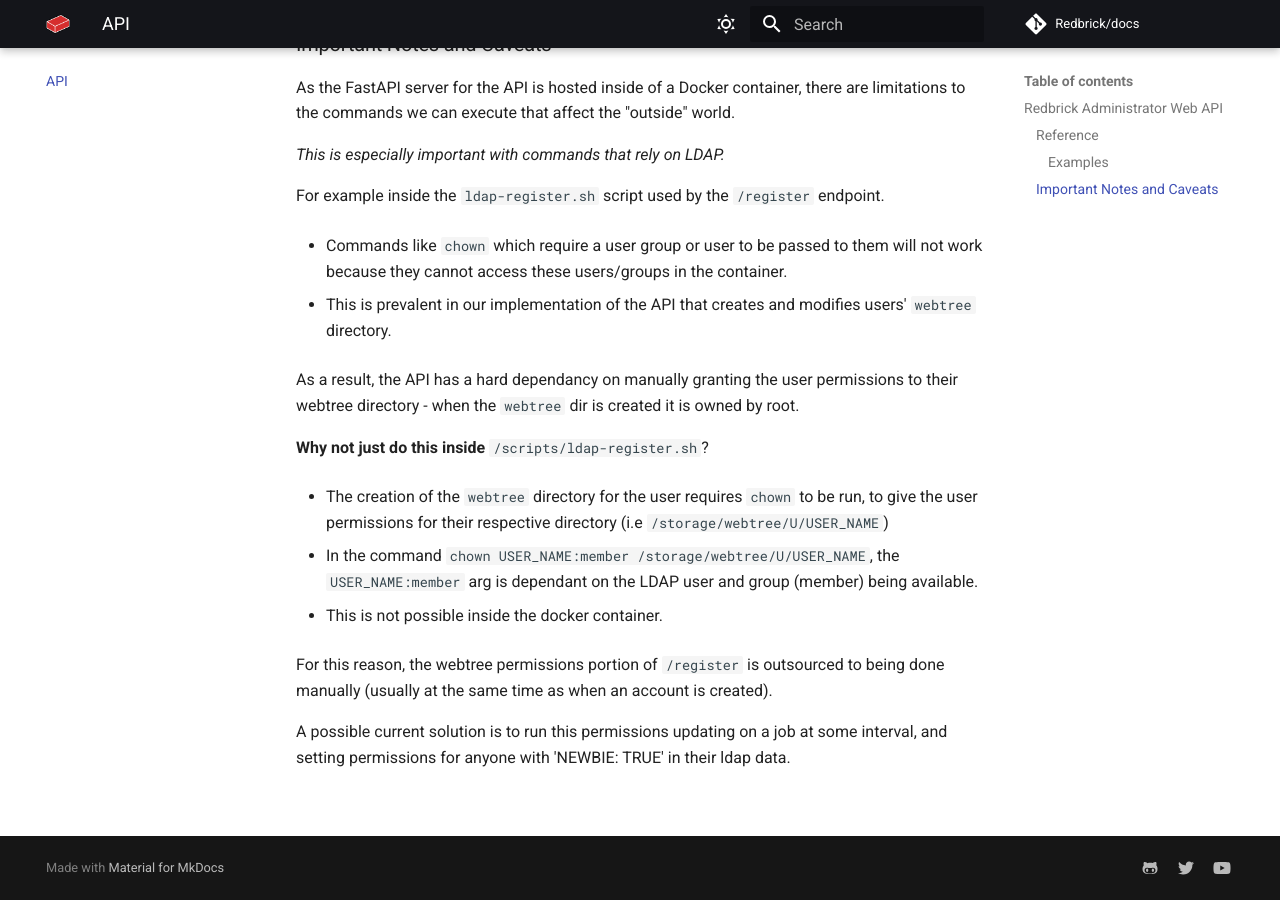
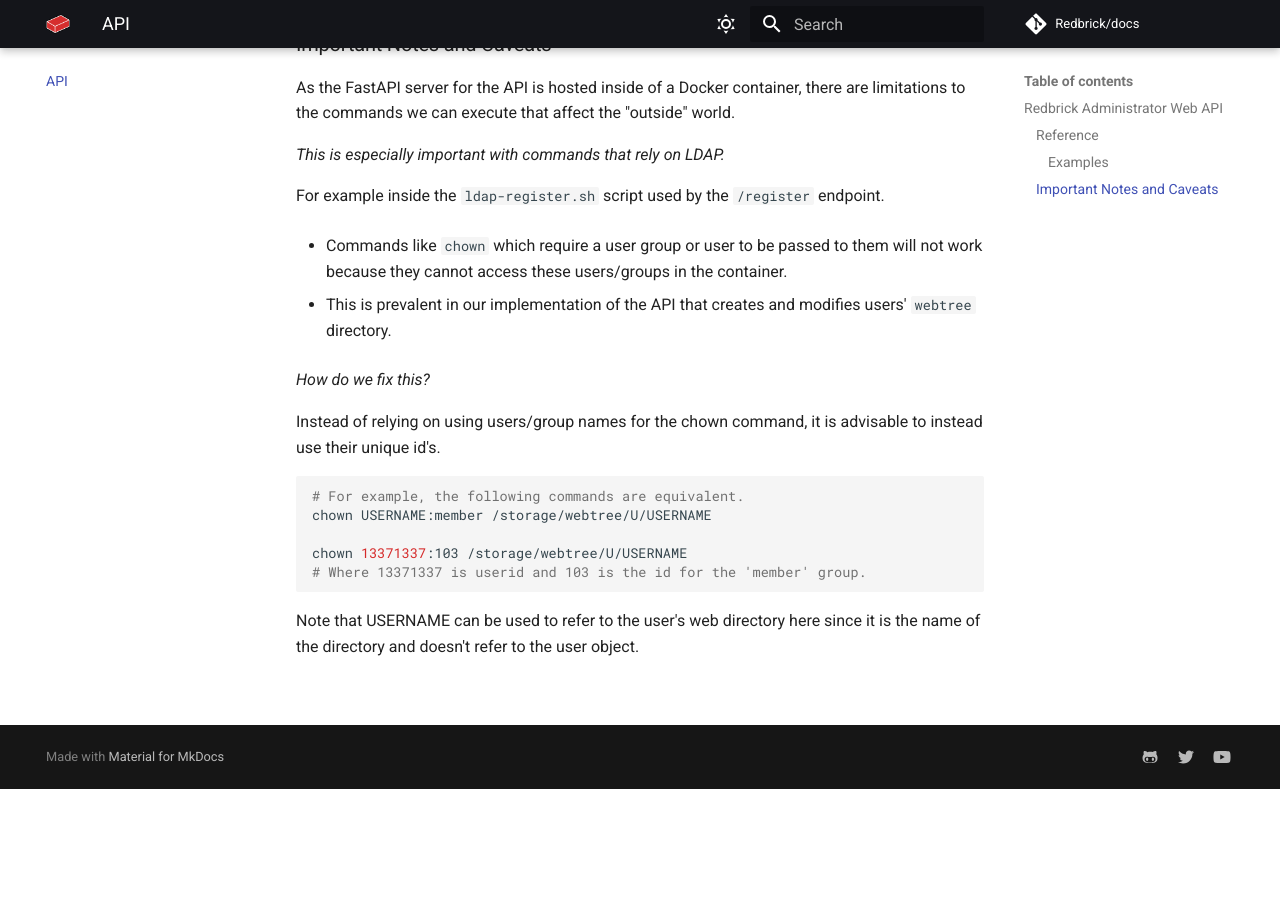
Before and after one commit to redbrick/docs, an MkDocs documentation site: the page built from docs/api.md, in a window 1280 px wide and 900 px high, scrolled down 1607 px. Built offline with MkDocs 1.6.1 and Material for MkDocs 9.7.7, drawn with Linux system fonts in a browser that asks for light colours; comment, search, counter and statistics services are not loaded; after the commit the page ends 2396 px from its top, so only the background shows below that.

Commit message:
Updated API caveats

````diff
--- a/docs/api.md
+++ b/docs/api.md
@@ -73,19 +73,18 @@ For example inside the `ldap-register.sh` script used by the `/register` endpoin
 
 - This is prevalent in our implementation of the API that creates and modifies users' `webtree` directory.
 
-As a result, the API has a hard dependancy on manually granting the user permissions to their webtree directory - when the `webtree` dir is created it is owned by root.
+*How do we fix this?*
 
-**Why not just do this inside** `/scripts/ldap-register.sh`?
+Instead of relying on using users/group names for the chown command, it is advisable to instead use their unique id's.
 
-- The creation of the `webtree` directory for the user requires `chown` to be run, to give the user permissions for their respective directory (i.e `/storage/webtree/U/USER_NAME`)
+```bash
+# For example, the following commands are equivalent.
+chown USERNAME:member /storage/webtree/U/USERNAME
 
-- In the command `chown USER_NAME:member /storage/webtree/U/USER_NAME`, the `USER_NAME:member` arg is dependant on the LDAP user and group (member) being available.
+chown 13371337:103 /storage/webtree/U/USERNAME
+# Where 13371337 is userid and 103 is the id for the 'member' group.
+```
 
-- This is not possible inside the docker container.
-
-For this reason, the webtree permissions portion of `/register` is outsourced to being done manually (usually at the same time as when an account is created).
-
-A possible current solution is to run this permissions updating on a job at some interval, and setting permissions for anyone with 'NEWBIE: TRUE' in their ldap data.
-
+Note that USERNAME can be used to refer to the user's web directory here since it is the name of the directory and doesn't refer to the user object.
 
 &emsp;
````
